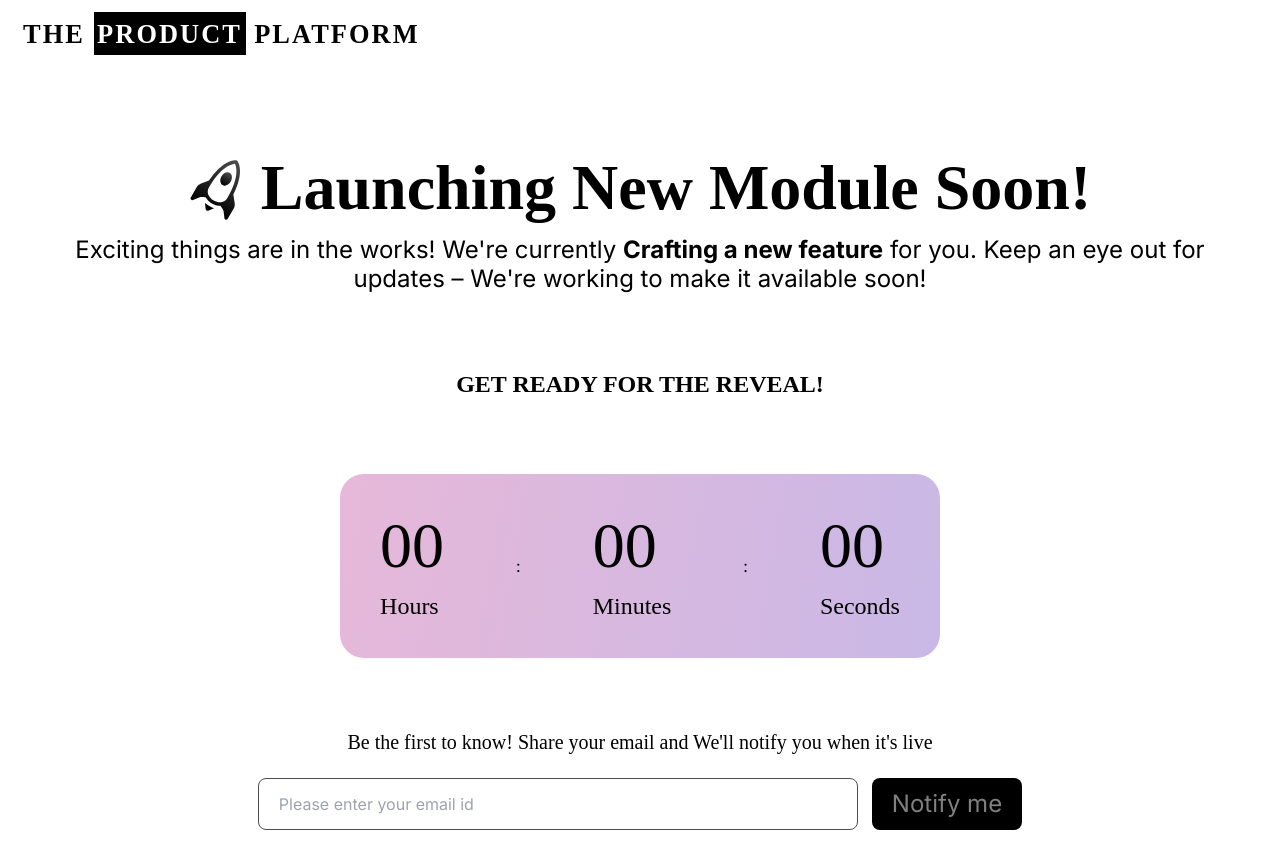
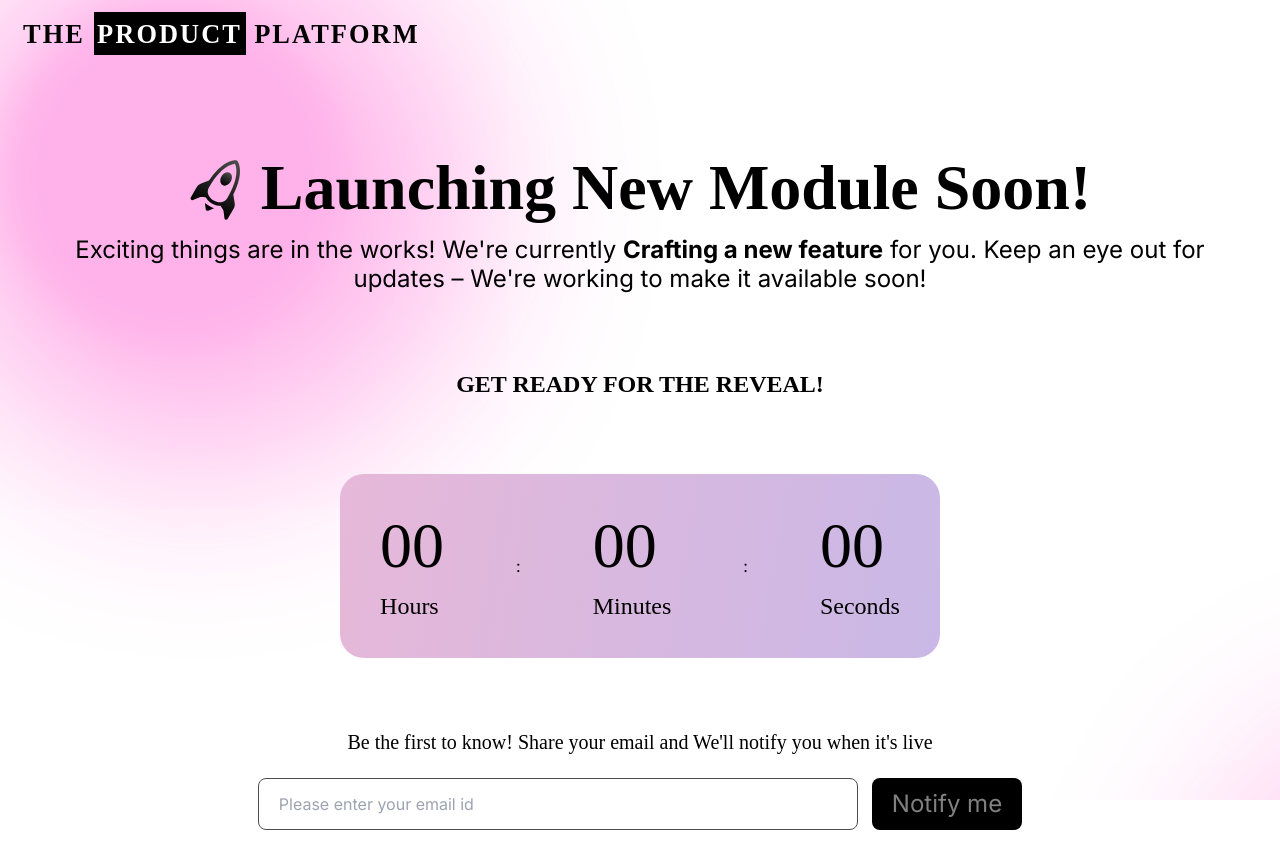
Before and after one commit to itsekta/ekta-assignment, a Next.js app: page / in a window 1280 px wide. Shown: the top 868 px of the page. Built offline with nearby package versions, Linux system fonts and the light colour scheme.

Commit message:
Modified: blob animation

```diff
--- a/src/app/page.js
+++ b/src/app/page.js
@@ -7,7 +7,7 @@
 export default function Home() {
   return (
     <main className="min-h-screen main">
-      {/* <BlobAnimation /> */}
+      <BlobAnimation />
       <NavBar />
       <div className="main-section-wrapper">
         <div className="main-section">
--- a/src/components/BlobAnimation.css
+++ b/src/components/BlobAnimation.css
@@ -1,27 +1,26 @@
-/* BlobAnimation.css */
 .blob-container {
     position: fixed;
     top: 0;
     right: 0;
     bottom: 0;
     left: 0;
-    background-color: white;
     overflow: hidden;
     z-index: -1;
-    max-height: 100vh;
   }
 
   .blob {
     position: absolute;
-    width: 300px;
-    height: 300px;
+    width: 345px;
+    height: 345px;
+    opacity: 0.3;
     border-radius: 50%;
     animation-timing-function: ease-in-out;
-    animation-duration: 3000ms;
+    animation-duration: 4000ms;
     animation-delay: 1500ms;
     animation-iteration-count: infinite;
-    background-color: #772BF2;
+    background: rgba(255, 0, 184, 1);
     filter: blur(20px);
+    box-shadow: 25px 20px 200px 100px rgba(255, 0, 184, 1)
   }
 
   .blob-1 {
@@ -36,22 +35,33 @@
     0%, 100% {
       top: 0;
       left: 0;
-      background-color: #772BF2;
+      background: rgba(255, 0, 184, 1);
+    box-shadow:25px 20px 200px 100px rgba(255, 0, 184, 1);
+
     }
     25% {
       top: 0;
       left: 100%;
-      background-color: #FF00B8;
+      background: rgba(119, 43, 242, 1);
+    box-shadow:25px 20px 200px 100px rgba(119, 43, 242, 1);
+
+
     }
     50% {
       top: 100%;
       left: 100%;
-      background-color: #772BF2;
+      background: rgba(255, 0, 184, 1);
+    box-shadow:25px 20px 200px 100px rgba(255, 0, 184, 1);
+
+
     }
     75% {
       top: 100%;
       left: 0;
-      background-color: #FF00B8;
+      background: rgba(119, 43, 242, 1);
+    box-shadow:25px 20px 200px 100px rgba(119, 43, 242, 1);
+
+
     }
   }
 
@@ -59,21 +69,33 @@
     0%, 100% {
       top: 100%;
       left: 100%;
-      background-color: #772BF2;
+      background: rgba(255, 0, 184, 1);
+    box-shadow:25px 20px 200px 100px rgba(255, 0, 184, 1);
+
+
     }
     25% {
       top: 100%;
       left: 0;
-      background-color: #FF00B8;
+      background: rgba(119, 43, 242, 1);
+    box-shadow:25px 20px 200px 100px rgba(119, 43, 242, 1);
+
+
     }
     50% {
       top: 0;
       left: 0;
-      background-color: #772BF2;
+      background: rgba(255, 0, 184, 1);
+    box-shadow:25px 20px 200px 100px rgba(255, 0, 184, 1);
+
+
     }
     75% {
       top: 0;
       left: 100%;
-      background-color: #FF00B8;
+      background: rgba(119, 43, 242, 1);
+    box-shadow:25px 20px 200px 100px rgba(119, 43, 242, 1);
+
+
     }
   }
--- a/src/components/TimerPopup.js
+++ b/src/components/TimerPopup.js
@@ -4,7 +4,9 @@
     <div className="timer-popup">
       <div className="timer-popup-header">
         <div className="timer-popup-heading">We are Live Now!</div>
-        <div className="timer-popup-desc">Our new feature is now Live and ready for you to explore. Go ahead and give it a try</div>
+        <div className="timer-popup-desc">
+          Our new feature is now <b>Live and ready</b> for you to explore. Go ahead and give it a try
+        </div>
       </div>
       <button className="timer-popup-button">Get Started</button>
     </div>
```
